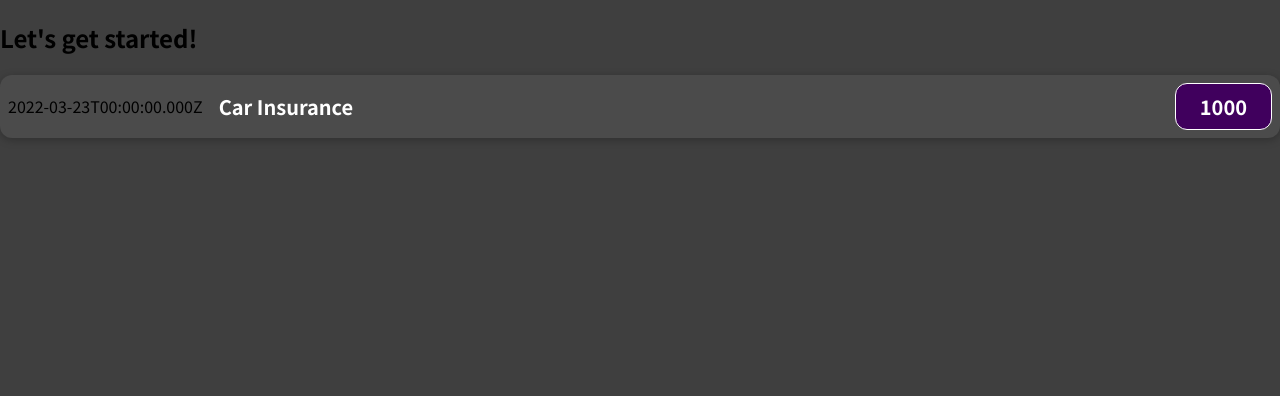
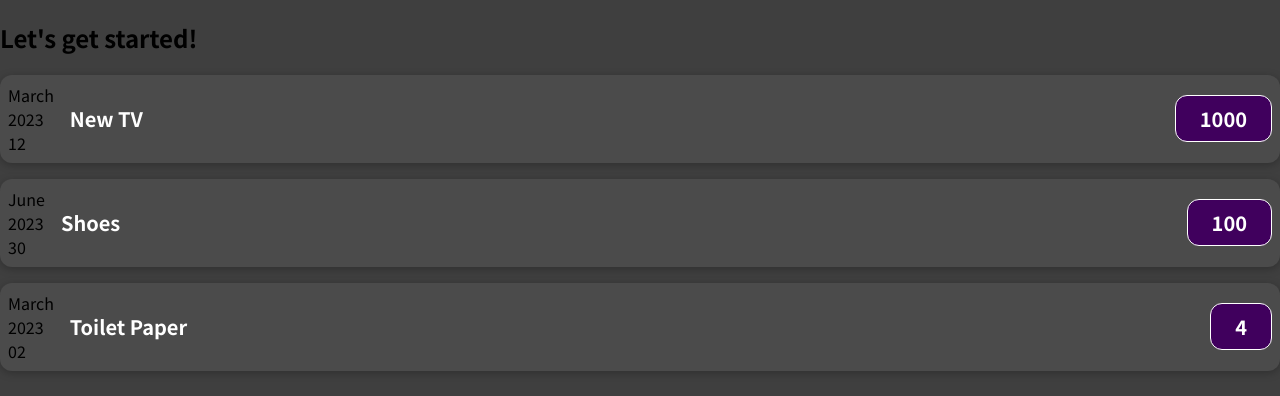
Before and after one commit to abdulmukid/react_expense_app, a JavaScript app: page / in a window 1280 px wide. Shown: the top 396 px of the page. Built offline with nearby package versions, Linux system fonts and the light colour scheme.

Commit message:
added props in order to remove hard coded values

```diff
--- a/src/App.js
+++ b/src/App.js
@@ -1,10 +1,31 @@
 import ExpenseModule from "./components/ExpenseModule";
+
+const expenses = [
+  { id: "e1", title: "New TV", amount: 1000.0, date: new Date(2023, 2, 12) },
+  { id: "e2", title: "Shoes", amount: 100.0, date: new Date(2023, 5, 30) },
+  { id: "e3", title: "Toilet Paper", amount: 4.0, date: new Date(2023, 2, 2) },
+  { id: "e4", title: "Junk Food", amount: 30.0, date: new Date(2023, 7, 7) },
+];
 
 function App() {
   return (
     <div>
       <h2>Let's get started!</h2>
-      <ExpenseModule></ExpenseModule>
+      <ExpenseModule
+        title={expenses[0].title}
+        amount={expenses[0].amount}
+        date={expenses[0].date}
+      ></ExpenseModule>
+      <ExpenseModule
+        title={expenses[1].title}
+        amount={expenses[1].amount}
+        date={expenses[1].date}
+      ></ExpenseModule>
+      <ExpenseModule
+        title={expenses[2].title}
+        amount={expenses[2].amount}
+        date={expenses[2].date}
+      ></ExpenseModule>
     </div>
   );
 }
--- a/src/components/ExpenseModule.js
+++ b/src/components/ExpenseModule.js
@@ -1,17 +1,21 @@
 import './ExpenseModule.css';
+// de-structor the incoming props paramter here to make the values more clear
+function ExpenseModule({date, title, amount}) {
 
-function ExpenseModule() {
-  const expenseDate = new Date(2022, 2, 23);
-  const expenseTitle = 'Car Insurance';
-  const expenseAmount = 1000;
-
+  const month = date.toLocaleString('en-US', {month: 'long'});
+  const day = date.toLocaleString('en-US', { day: '2-digit'});
+  const year = date.getFullYear();
 
   return (
     <div className='expense-item'>
-      <div>{expenseDate.toISOString()}</div>
+      <div>
+        <div>{month}</div>
+        <div>{year}</div>
+        <div>{day}</div>
+      </div>
       <div className='expense-item__description'>
-        <h2>{expenseTitle}</h2>
-        <div className='expense-item__price'>{expenseAmount}</div>
+        <h2>{title}</h2>
+        <div className='expense-item__price'>{amount}</div>
       </div>
     </div>
   );
```
